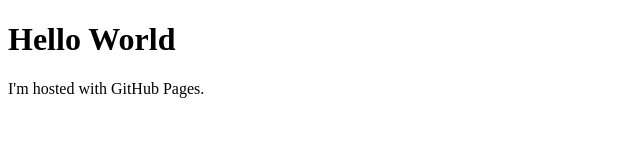
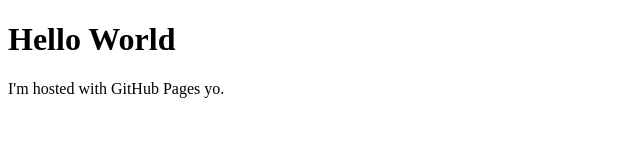
Before and after one commit to thejackedgar/thejackedgar.github.io, a plain HTML site: page index.html in a window 1280 px wide. Shown: the full height of the page, 0-640 px from the left. Drawn offline with Linux system fonts and the light colour scheme.

Commit message:
Update index.html

```diff
--- a/index.html
+++ b/index.html
@@ -2,6 +2,6 @@
 <html>
 <body>
 <h1>Hello World</h1>
-<p>I'm hosted with GitHub Pages.</p>
+<p>I'm hosted with GitHub Pages yo.</p>
 </body>
 </html>
```
